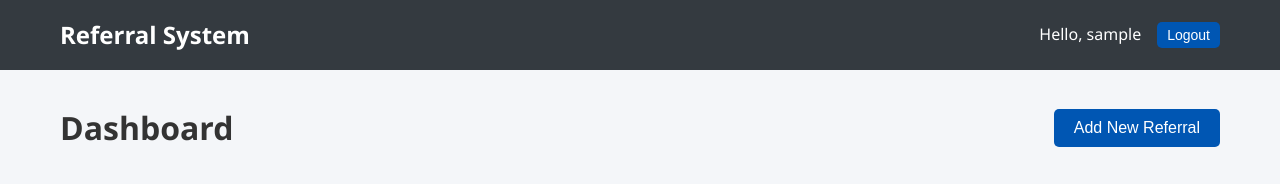
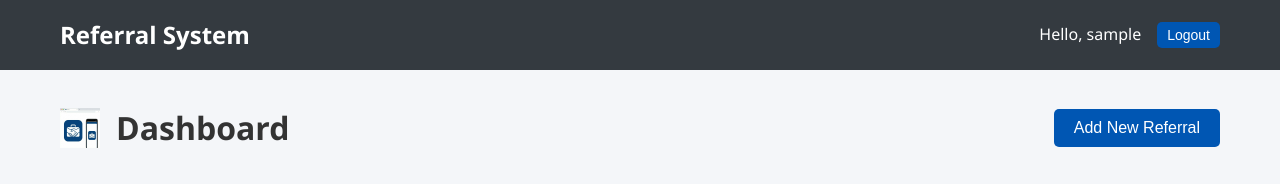
Before and after one commit to AyushCoder9/Candidate-Referral-Management, a React (Create React App) app in the folder frontend/: page /dashboard in a window 1280 px wide. Shown: the top 184 px of the page. Built offline with nearby package versions, Linux system fonts and the light colour scheme; no server answers; sample sign-in values are in the browser's storage.

Commit message:
feat: Add logo to Dashboard header

```diff
--- a/frontend/src/pages/Dashboard.js
+++ b/frontend/src/pages/Dashboard.js
@@ -86,7 +86,14 @@ const Dashboard = () => {
   return (
     <div className="container">
       <div className="dashboard-header">
-        <h1>Dashboard</h1>
+        <div className="header-left">
+          <img
+            src={`${process.env.PUBLIC_URL}/favicon.png`}
+            alt="Logo"
+            className="dashboard-logo"
+          />
+          <h1>Dashboard</h1>
+        </div>
         <button className="btn" onClick={() => setShowForm(!showForm)}>
           {showForm ? "Close Form" : "Add New Referral"}
         </button>
--- a/frontend/src/styles/Dashboard.css
+++ b/frontend/src/styles/Dashboard.css
@@ -99,3 +99,16 @@
   color: #333;
   margin: 0;
 }
+
+/* Header Logo Styles */
+.header-left {
+  display: flex;
+  align-items: center;
+  gap: 1rem;
+}
+
+.dashboard-logo {
+  width: 40px;
+  height: 40px;
+  object-fit: contain;
+}
```
